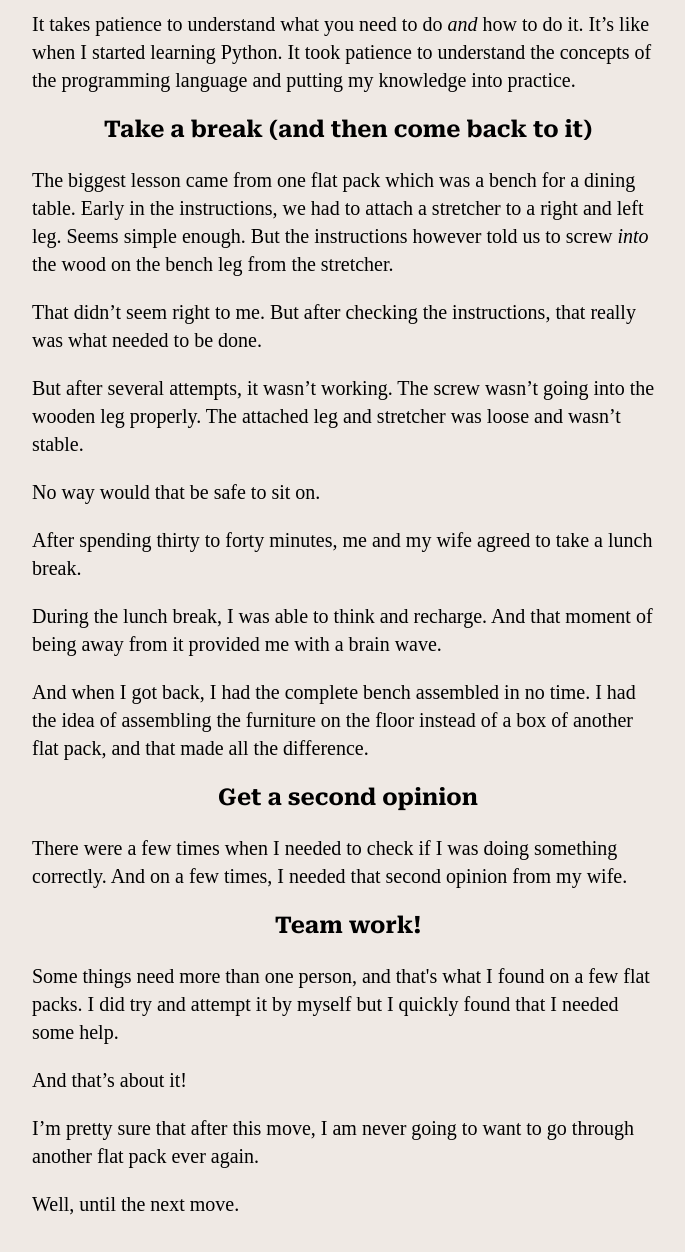
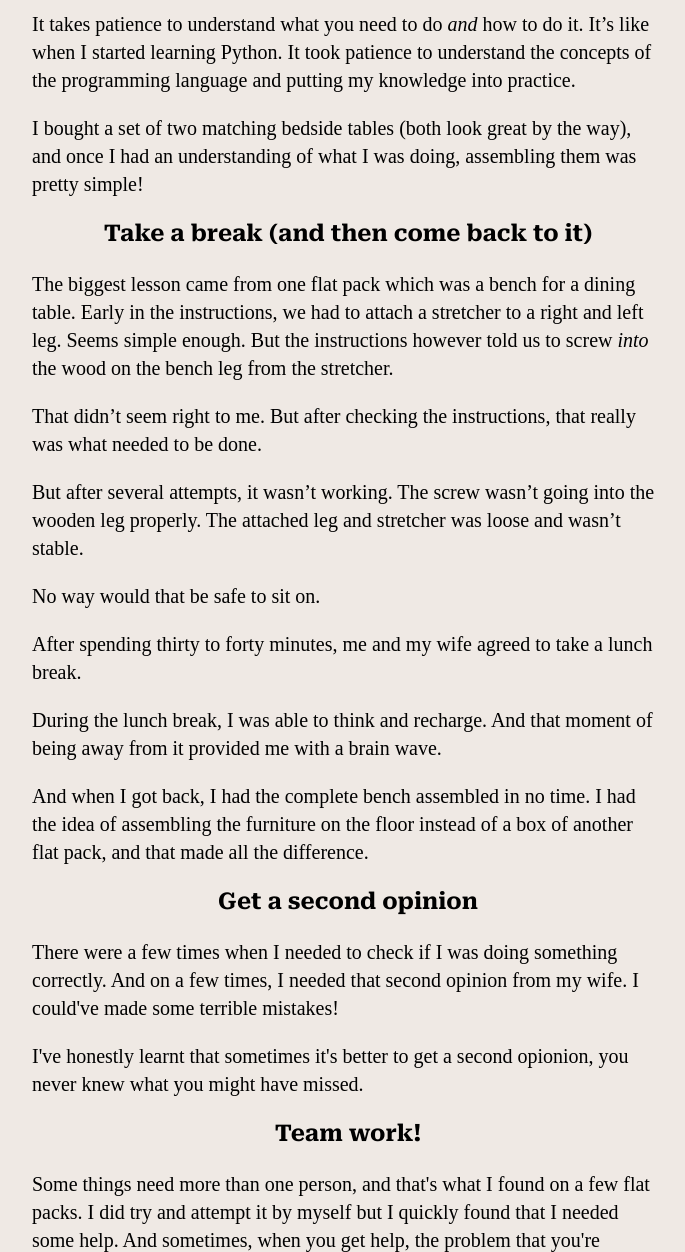
Before and after one commit to JB-26/website-portfolio, a Gatsby site: page /blog/2022-10-26-problems-furniture/ in a window 1280 px wide. Shown: the part 575-1827 px from the top of the page, without its empty margins (292-977 px from the left). Built offline with nearby package versions, Linux system fonts and the light colour scheme; Gatsby itself is replaced by a stand-in of ours; a web font is replaced by a local one.

Commit message:
Updated post

```diff
--- a/src/blog/2022-10-26-problems-furniture.md
+++ b/src/blog/2022-10-26-problems-furniture.md
@@ -8,11 +8,13 @@ image: https://images.unsplash.com/photo-1623043453741-11aef9cb59b5?ixlib=rb-4.0
 Recently, me and my wife been assembling flat pack furniture in our new home. **A lot** of flat pack furniture (I’ve created quite the collection of Allen keys). And during the fun process of unpacking and then assembling furniture, I actually learnt a few important lessons in regards to problem solving.
 
 ## Patience
-I have a lot of patience when it comes to most things. But assembling furniture however, taught me that patience is part of the process in understanding something. I spend a lot of time reading the instructions of the funiture before I start building the furniture.
+I have a lot of patience when it comes to most things. But assembling furniture however, taught me that having patience is part of the process in understanding something. I ended up spending a lot of time reading the instructions of the funiture before I start building it.
 
 It might sound odd, but trust me on this.
 
 It takes patience to understand what you need to do _and_ how to do it. It’s like when I started learning Python. It took patience to understand the concepts of the programming language and putting my knowledge into practice.
+
+I bought a set of two matching bedside tables (both look great by the way), and once I had an understanding of what I was doing, assembling them was pretty simple!
 
 
 ## Take a break (and then come back to it)
@@ -33,13 +35,13 @@ And when I got back, I had the complete bench assembled in no time. I had the id
 
 ## Get a second opinion
 
-There were a few times when I needed to check if I was doing something correctly. And on a few times, I needed that second opinion from my wife.
+There were a few times when I needed to check if I was doing something correctly. And on a few times, I needed that second opinion from my wife. I could've made some terrible mistakes!
 
-
+I've honestly learnt that sometimes it's better to get a second opionion, you never knew what you might have missed.
 
 ## Team work!
 
-Some things need more than one person, and that's what I found on a few flat packs. I did try and attempt it by myself but I quickly found that I needed some help.
+Some things need more than one person, and that's what I found on a few flat packs. I did try and attempt it by myself but I quickly found that I needed some help. And sometimes, when you get help, the problem that you're working on could be solved faster.
 
 And that’s about it!
 
```
